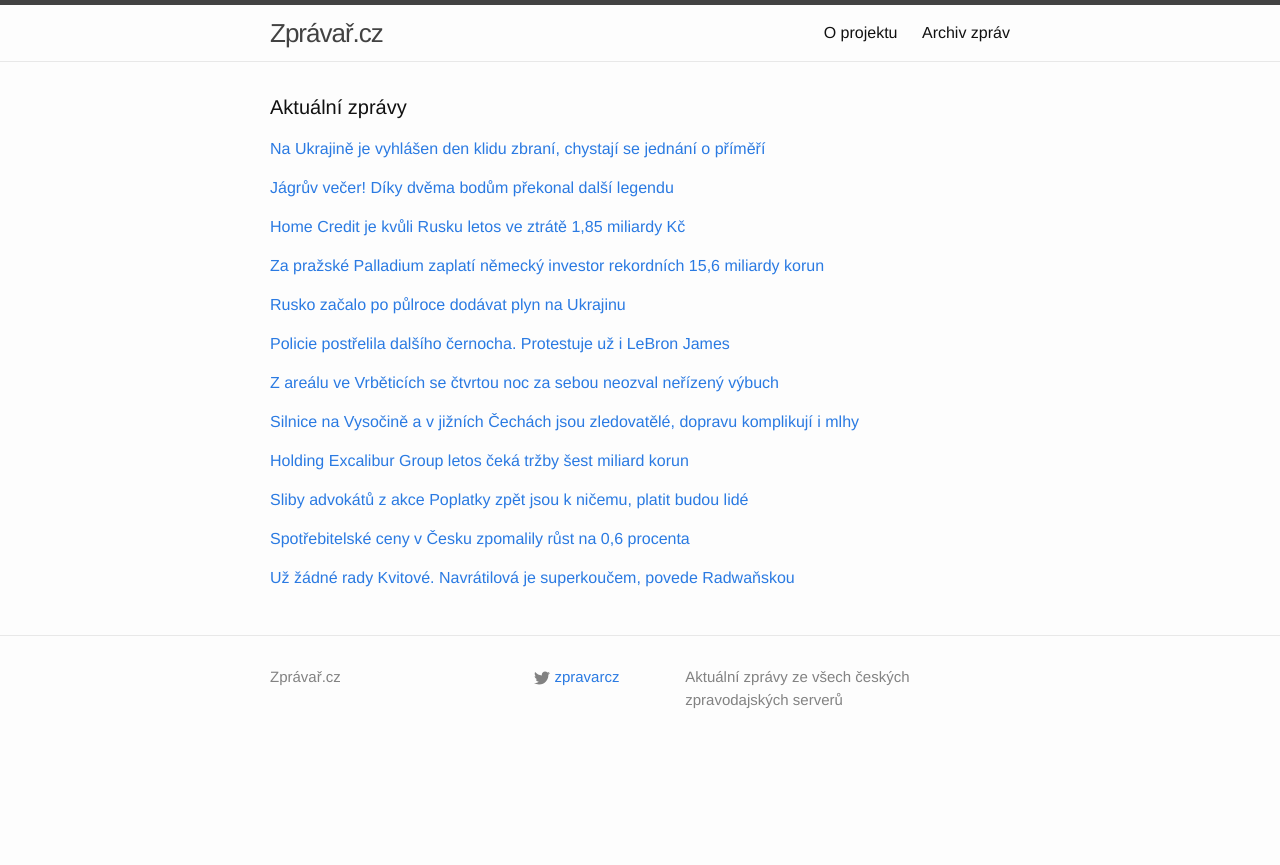
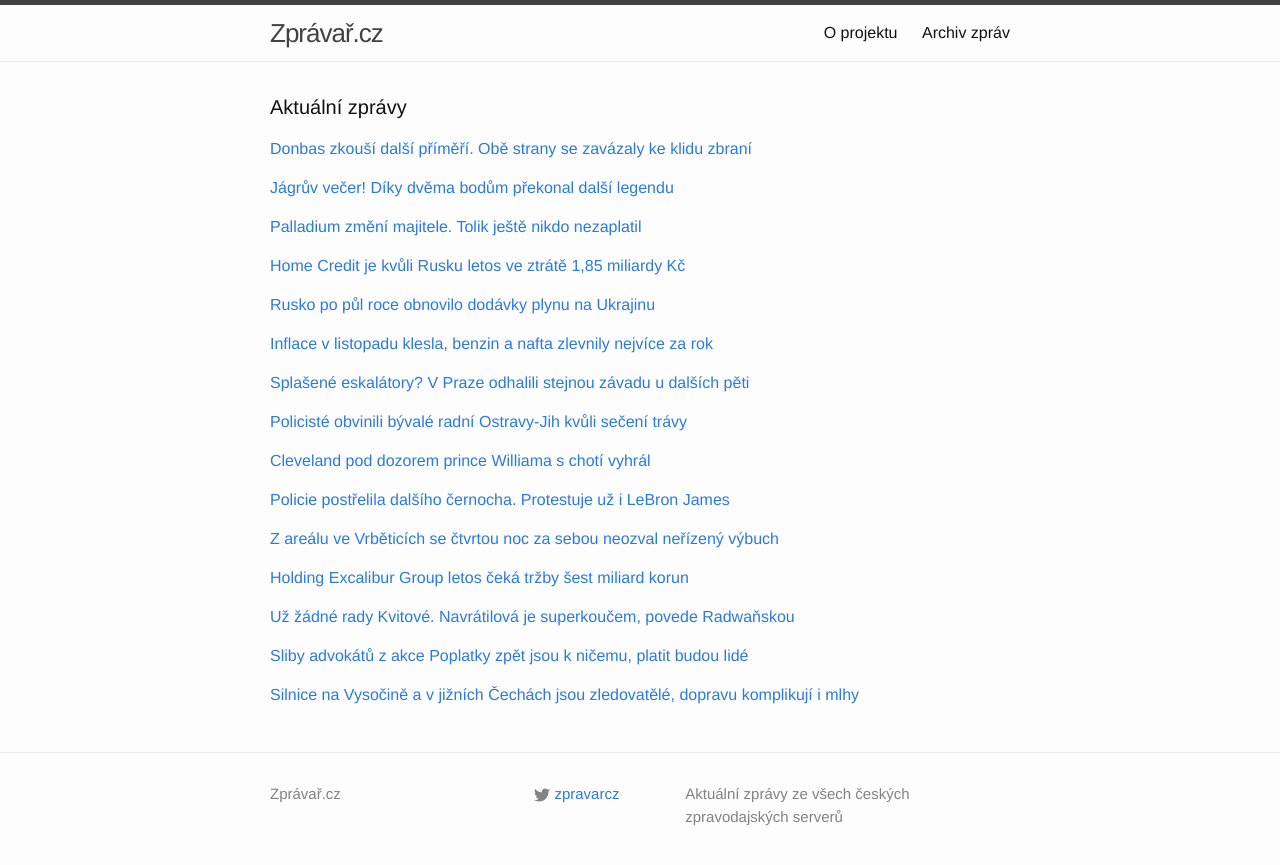
Before and after one commit to adliska/zpravar, a Jekyll site: the page built from index.html, in a window 1280 px wide. Shown: the top 865 px of the page. Built offline with Jekyll 4.4.1, drawn with Linux system fonts in a browser that asks for light colours.

Commit message:
zpravar news update

```diff
--- a/index.html
+++ b/index.html
@@ -5,9 +5,10 @@ layout: default
 <div class="home">
     <h1 class="page-heading">Aktuální zprávy</h1>
 
-<p><a href="javascript:;" onclick="toggle_visibility('zpravy0')">Na Ukrajině je vyhlášen den klidu zbraní, chystají se jednání o příměří </a></p>
+<p><a href="javascript:;" onclick="toggle_visibility('zpravy0')">Donbas zkouší další příměří. Obě strany se zavázaly ke klidu zbraní</a></p>
 <div id="zpravy0" style="display:none">
 <ul>
+<li><a href=http://www.tyden.cz/rubriky/zahranici/rusko-a-okoli/donbas-zkousi-dalsi-primeri-obe-strany-se-zavazaly-ke-klidu-zbrani_326697.html>Donbas zkouší další příměří. Obě strany se zavázaly ke klidu zbraní - www.tyden.cz</a></li>
 <li><a href=http://www.lidovky.cz/na-ukrajinskem-donbasu-zacalo-dalsi-primeri-fzz-/zpravy-svet.aspx?c=A141209_093217_ln_zahranici_mmu>Na Ukrajině je vyhlášen den klidu zbraní, chystají se jednání o příměří  - www.lidovky.cz</a></li>
 <li><a href=http://zpravy.e15.cz/zahranicni/udalosti/v-donbasu-zacalo-dalsi-primeri-moskva-zprostredkuje-jednani-1144304>V Donbasu začalo další příměří, Moskva zprostředkuje jednání - zpravy.e15.cz</a></li>
 <li><a href=http://www.ceskenoviny.cz/zpravy/zpravy/na-ukrajinskem-donbasu-zacalo-dalsi-primeri/1156637>Na ukrajinském Donbasu začalo další příměří - www.ceskenoviny.cz</a></li>
@@ -30,8 +31,19 @@ layout: default
 <li><a href=http://hokej.idnes.cz/jagr-reziroval-vyhru-new-jersey-das-/nhl.aspx?c=A141209_071727_nhl_Mkr>Jágr v jubilejním 1500. startu v NHL režíroval výhru New Jersey - hokej.idnes.cz</a></li>
 <li><a href=http://www.sportovninoviny.cz/zpravy/jagr-v-jubilejnim-1500-zapase-v-nhl-prekonal-dalsi-legendu/1156663>Jágr v jubilejním 1500. zápase v NHL překonal další legendu - www.sportovninoviny.cz</a></li>
 </ul>
-</div><p><a href="javascript:;" onclick="toggle_visibility('zpravy2')">Home Credit je kvůli Rusku letos ve ztrátě 1,85 miliardy Kč</a></p>
+</div><p><a href="javascript:;" onclick="toggle_visibility('zpravy2')">Palladium změní majitele. Tolik ještě nikdo nezaplatil</a></p>
 <div id="zpravy2" style="display:none">
+<ul>
+<li><a href=http://zpravy.aktualne.cz/ekonomika/palladium-zmeni-majitele-tolik-jeste-nikdo-nezaplatil/r~92f899b87f7b11e4bdad0025900fea04/>Palladium změní majitele. Tolik ještě nikdo nezaplatil - zpravy.aktualne.cz</a></li>
+<li><a href=http://www.rozhlas.cz/_zprava/za-prazske-palladium-zaplati-nemecky-investor-rekordnich-156-miliardy-korun--1430236>Za pražské Palladium zaplatí německý investor rekordních 15,6 miliardy korun - www.rozhlas.cz</a></li>
+<li><a href=http://www.denik.cz/ekonomika/nemecka-union-investment-koupi-palladium-za-565-milionu-eur-20141209.html>Německá Union Investment koupí Palladium za 565 milionů eur - www.denik.cz</a></li>
+<li><a href=http://byznys.lidovky.cz/nemci-koupi-obchodni-centrum-palladium-za-pul-miliardy-eur-pa6-/firmy-trhy.aspx?c=A141209_072142_firmy-trhy_sk>Němci koupí obchodní centrum Palladium. Za půl miliardy eur  - byznys.lidovky.cz</a></li>
+<li><a href=http://zpravy.e15.cz/byznys/reality-a-stavebnictvi/nemecka-union-investment-pry-koupi-za-15-miliard-palladium-1144270>Německá Union Investment prý koupí za 15 miliard Palladium - zpravy.e15.cz</a></li>
+<li><a href=http://www.financninoviny.cz/zpravodajstvi/zpravy/nemecka-union-investment-koupi-palladium-za-565-milionu-eur/1156636>Německá Union Investment koupí Palladium za 565 milionů eur - www.financninoviny.cz</a></li>
+<li><a href=http://www.financninoviny.cz/zpravodajstvi/zpravy/hn-nemecka-union-investment-koupi-palladium-za-565-milionu-eur/1156636>HN: Německá Union Investment koupí Palladium za 565 milionů eur - www.financninoviny.cz</a></li>
+</ul>
+</div><p><a href="javascript:;" onclick="toggle_visibility('zpravy3')">Home Credit je kvůli Rusku letos ve ztrátě 1,85 miliardy Kč</a></p>
+<div id="zpravy3" style="display:none">
 <ul>
 <li><a href=http://echo24.cz/a/wTXy6>Home Credit je kvůli Rusku letos ve ztrátě 1,85 miliardy Kč - echo24.cz</a></li>
 <li><a href=http://ekonomika.idnes.cz/home-credit-ve-ztrate-1-85-miliard-dnu-/ekonomika.aspx?c=A141209_072917_ekonomika_fer>Situace v Rusku dostala Home Credit do ztráty 1,85 miliardy - ekonomika.idnes.cz</a></li>
@@ -41,19 +53,10 @@ layout: default
 <li><a href=http://zpravy.aktualne.cz/ekonomika/home-credit-je-kvuli-rusku-letos-ve-ztrate-1-85-miliardy-kc/r~df75b0b07f6b11e490f70025900fea04/>Home Credit je kvůli Rusku letos ve ztrátě 1,85 miliardy Kč - zpravy.aktualne.cz</a></li>
 <li><a href=http://www.financninoviny.cz/zpravodajstvi/zpravy/skupina-home-credit-kvuli-rusku-letos-ve-ztrate-1-85-miliardy-kc/1156650>Skupina Home Credit kvůli Rusku letos ve ztrátě 1,85 miliardy Kč - www.financninoviny.cz</a></li>
 </ul>
-</div><p><a href="javascript:;" onclick="toggle_visibility('zpravy3')">Za pražské Palladium zaplatí německý investor rekordních 15,6 miliardy korun</a></p>
-<div id="zpravy3" style="display:none">
-<ul>
-<li><a href=http://www.rozhlas.cz/_zprava/za-prazske-palladium-zaplati-nemecky-investor-rekordnich-156-miliardy-korun--1430236>Za pražské Palladium zaplatí německý investor rekordních 15,6 miliardy korun - www.rozhlas.cz</a></li>
-<li><a href=http://www.denik.cz/ekonomika/nemecka-union-investment-koupi-palladium-za-565-milionu-eur-20141209.html>Německá Union Investment koupí Palladium za 565 milionů eur - www.denik.cz</a></li>
-<li><a href=http://byznys.lidovky.cz/nemci-koupi-obchodni-centrum-palladium-za-pul-miliardy-eur-pa6-/firmy-trhy.aspx?c=A141209_072142_firmy-trhy_sk>Němci koupí obchodní centrum Palladium. Za půl miliardy eur  - byznys.lidovky.cz</a></li>
-<li><a href=http://zpravy.e15.cz/byznys/reality-a-stavebnictvi/nemecka-union-investment-pry-koupi-za-15-miliard-palladium-1144270>Německá Union Investment prý koupí za 15 miliard Palladium - zpravy.e15.cz</a></li>
-<li><a href=http://www.financninoviny.cz/zpravodajstvi/zpravy/nemecka-union-investment-koupi-palladium-za-565-milionu-eur/1156636>Německá Union Investment koupí Palladium za 565 milionů eur - www.financninoviny.cz</a></li>
-<li><a href=http://www.financninoviny.cz/zpravodajstvi/zpravy/hn-nemecka-union-investment-koupi-palladium-za-565-milionu-eur/1156636>HN: Německá Union Investment koupí Palladium za 565 milionů eur - www.financninoviny.cz</a></li>
-</ul>
-</div><p><a href="javascript:;" onclick="toggle_visibility('zpravy4')">Rusko začalo po půlroce dodávat plyn na Ukrajinu</a></p>
+</div><p><a href="javascript:;" onclick="toggle_visibility('zpravy4')">Rusko po půl roce obnovilo dodávky plynu na Ukrajinu</a></p>
 <div id="zpravy4" style="display:none">
 <ul>
+<li><a href=http://www.novinky.cz/ekonomika/355793-rusko-po-pul-roce-obnovilo-dodavky-plynu-na-ukrajinu.html>Rusko po půl roce obnovilo dodávky plynu na Ukrajinu - www.novinky.cz</a></li>
 <li><a href=http://ekonomika.idnes.cz/rusko-opet-zacalo-dodavat-plyn-na-ukrajinu-f2e-/eko-zahranicni.aspx?c=A141209_084841_eko-zahranicni_fer>Rusko začalo po půlroce dodávat plyn na Ukrajinu - ekonomika.idnes.cz</a></li>
 <li><a href=http://zpravy.e15.cz/byznys/prumysl-a-energetika/rusko-po-sesti-mesicich-obnovilo-dodavky-plynu-na-ukrajinu-1144293>Rusko po šesti měsících obnovilo dodávky plynu na Ukrajinu - zpravy.e15.cz</a></li>
 <li><a href=http://www.ceskatelevize.cz/ct24/ekonomika/294900-po-pulroce-se-ruske-plynovody-na-ukrajinu-znovu-spustily/>Po půlroce se ruské plynovody na Ukrajinu znovu spustily - www.ceskatelevize.cz</a></li>
@@ -61,55 +64,82 @@ layout: default
 <li><a href=http://www.ceskatelevize.cz/ct24/ekonomika/294900-po-pul-roce-se-ruske-plynovody-na-ukrajinu-znovu-spustily/>Po půl roce se ruské plynovody na Ukrajinu znovu spustily - www.ceskatelevize.cz</a></li>
 <li><a href=http://www.financninoviny.cz/zpravodajstvi/zpravy/rusko-po-sesti-mesicich-obnovilo-dodavky-plynu-na-ukrajinu/1156677>Rusko po šesti měsících obnovilo dodávky plynu na Ukrajinu - www.financninoviny.cz</a></li>
 </ul>
-</div><p><a href="javascript:;" onclick="toggle_visibility('zpravy5')">Policie postřelila dalšího černocha. Protestuje už i LeBron James</a></p>
+</div><p><a href="javascript:;" onclick="toggle_visibility('zpravy5')">Inflace v listopadu klesla, benzin a nafta zlevnily nejvíce za rok</a></p>
 <div id="zpravy5" style="display:none">
+<ul>
+<li><a href=http://ekonomika.idnes.cz/inflace-zpomalila-zlevnily-potraviny-a-pohonne-hmoty-pfv-/ekonomika.aspx?c=A141209_094112_ekonomika_fih>Inflace v listopadu klesla, benzin a nafta zlevnily nejvíce za rok - ekonomika.idnes.cz</a></li>
+<li><a href=http://zpravy.aktualne.cz/ekonomika/zdrazovani-zpomalilo-oproti-rijnu-ceny-dokonce-klesly/r~7468b34e7f7f11e4b6d20025900fea04/>Zdražování zpomalilo, oproti říjnu ceny dokonce klesly - zpravy.aktualne.cz</a></li>
+<li><a href=http://zpravy.e15.cz/domaci/ekonomika/inflace-zpomalila-na-0-6-procenta-rada-zbozi-zlevnila-1144302>Inflace zpomalila na 0,6 procenta. Řada zboží zlevnila - zpravy.e15.cz</a></li>
+<li><a href=http://www.denik.cz/ekonomika/spotrebitelske-ceny-v-cesku-zpomalily-rust-na-0-6-procenta-20141209.html>Spotřebitelské ceny v Česku zpomalily růst na 0,6 procenta - www.denik.cz</a></li>
+<li><a href=http://www.novinky.cz/ekonomika/355797-inflace-v-cesku-mirne-zpomalila-ceny-stouply-o-0-6-procenta.html>Inflace v Česku mírně zpomalila, ceny stouply o 0,6 procenta - www.novinky.cz</a></li>
+<li><a href=http://zpravy.e15.cz/domaci/ekonomika/inflace-stoupla-o-0-6-procenta-rada-zbozi-zlevnila-1144302>Inflace stoupla o 0,6 procenta. Řada zboží zlevnila - zpravy.e15.cz</a></li>
+</ul>
+</div><p><a href="javascript:;" onclick="toggle_visibility('zpravy6')">Splašené eskalátory? V Praze odhalili stejnou závadu u dalších pěti</a></p>
+<div id="zpravy6" style="display:none">
+<ul>
+<li><a href=http://www.novinky.cz/ekonomika/355801-splasene-eskalatory-v-praze-odhalili-stejnou-zavadu-u-dalsich-peti.html>Splašené eskalátory? V Praze odhalili stejnou závadu u dalších pěti - www.novinky.cz</a></li>
+<li><a href=http://zpravy.aktualne.cz/regiony/praha/pet-eskalatoru-v-metru-ma-vadu-kvuli-niz-se-zranili-lide/r~5a4107327f7f11e4bdad0025900fea04/>Pět eskalátorů na Můstku má vadu, kvůli níž se zranili lidé - zpravy.aktualne.cz</a></li>
+<li><a href=http://www.financninoviny.cz/zpravodajstvi/zpravy/pet-eskalatoru-v-metru-ma-vadu-kvuli-niz-se-zranili-lide/1156707>Pět eskalátorů v metru má vadu, kvůli níž se zranili lidé - www.financninoviny.cz</a></li>
+<li><a href=http://praha.idnes.cz/vadne-eskalatory-na-mustku-ddo-/praha-zpravy.aspx?c=A141209_085930_praha-zpravy_bur>Nehoda na eskalátoru v metru se mohla opakovat, vadné jsou další čtyři - praha.idnes.cz</a></li>
+</ul>
+</div><p><a href="javascript:;" onclick="toggle_visibility('zpravy7')">Policisté obvinili bývalé radní Ostravy-Jih kvůli sečení trávy</a></p>
+<div id="zpravy7" style="display:none">
+<ul>
+<li><a href=http://ostrava.idnes.cz/policiste-obvinili-byvale-radni-ostravy-jih-kvuli-seceni-travy-pw0-/ostrava-zpravy.aspx?c=A141209_2122990_ostrava-zpravy_jog>Policisté obvinili bývalé radní Ostravy-Jih kvůli sečení trávy - ostrava.idnes.cz</a></li>
+<li><a href=http://www.novinky.cz/domaci/355799-policie-stiha-byvale-radni-ostravy-jihu-mezi-obvinenymi-i-namestek-primatora.html>Policie stíhá bývalé radní Ostravy-Jihu, mezi obviněnými i náměstek primátora - www.novinky.cz</a></li>
+<li><a href=http://www.lidovky.cz/policie-obvinila-12-radnich-z-ostravy-kvuli-zakazkam-na-udrzbu-zelene-1is-/zpravy-domov.aspx?c=A141209_094011_ln_domov_sk>Policie obvinila 12 radních z Ostravy kvůli zakázkám na údržbu zeleně  - www.lidovky.cz</a></li>
+<li><a href=http://echo24.cz/a/w4w4i>Policie obvinila 12 bývalých radních Ostravy-Jihu - echo24.cz</a></li>
+</ul>
+</div><p><a href="javascript:;" onclick="toggle_visibility('zpravy8')">Cleveland pod dozorem prince Williama s chotí vyhrál</a></p>
+<div id="zpravy8" style="display:none">
+<ul>
+<li><a href=http://sport.aktualne.cz/cleveland-pod-dozorem-prince-williama-s-choti-porazil-brookl/r~3da3755e7f8111e49e4b0025900fea04/>Cleveland pod dozorem prince Williama s chotí vyhrál - sport.aktualne.cz</a></li>
+<li><a href=http://sport.idnes.cz/basketbal-nba-00c-/basket.aspx?c=A141209_094237_sport-basket_rou>Cleveland pod dohledem prince Williama s chotí zdolal v NBA Brooklyn - sport.idnes.cz</a></li>
+<li><a href=http://www.denik.cz/ostatni_sport/nba-princ-william-zasel-na-cleveland-prinesl-nam-stesti-rekl-lebron-james-201412.html>NBA: Princ William zašel na Cleveland. Přinesl nám štěstí, řekl LeBron James - www.denik.cz</a></li>
+<li><a href=http://www.sportovninoviny.cz/zpravy/cleveland-pod-dozorem-prince-williama-s-choti-porazil-brooklyn/1156706>Cleveland pod dozorem prince Williama s chotí porazil Brooklyn - www.sportovninoviny.cz</a></li>
+</ul>
+</div><p><a href="javascript:;" onclick="toggle_visibility('zpravy9')">Policie postřelila dalšího černocha. Protestuje už i LeBron James</a></p>
+<div id="zpravy9" style="display:none">
 <ul>
 <li><a href=http://echo24.cz/a/iEvVb>Policie postřelila dalšího černocha. Protestuje už i LeBron James - echo24.cz</a></li>
 <li><a href=http://www.ceskenoviny.cz/zpravy/zpravy/protesty-proti-zabiti-cernochu-policisty-v-usa-byly-bez-nasili/1156629>Protesty proti zabití černochů policisty v USA byly bez násilí - www.ceskenoviny.cz</a></li>
 <li><a href=http://zpravy.idnes.cz/dalsi-postreleny-cernoch-v-usa-svedci-tvrdi-ze-se-policistovi-vzdaval-1eh-/zahranicni.aspx?c=A141209_064332_zahranicni_wlk>Další postřelený černoch v USA. Svědci tvrdí, že se policistovi vzdával - zpravy.idnes.cz</a></li>
 <li><a href=http://www.ceskenoviny.cz/zpravy/zpravy/dalsi-sporne-postreleni-cernocha-policistou-budi-vasne-na-floride/1156629>Další sporné postřelení černocha policistou budí vášně na Floridě - www.ceskenoviny.cz</a></li>
 </ul>
-</div><p><a href="javascript:;" onclick="toggle_visibility('zpravy6')">Z areálu ve Vrběticích se čtvrtou noc za sebou neozval neřízený výbuch</a></p>
-<div id="zpravy6" style="display:none">
+</div><p><a href="javascript:;" onclick="toggle_visibility('zpravy10')">Z areálu ve Vrběticích se čtvrtou noc za sebou neozval neřízený výbuch</a></p>
+<div id="zpravy10" style="display:none">
 <ul>
 <li><a href=http://www.denik.cz/z_domova/z-arealu-ve-vrbeticich-se-ctvrtou-noc-za-sebou-neozval-nerizeny-vybuch-20141209.html>Z areálu ve Vrběticích se čtvrtou noc za sebou neozval neřízený výbuch - www.denik.cz</a></li>
 <li><a href=http://www.lidovky.cz/z-vrbetic-se-ctvrtou-noc-za-sebou-neozval-nerizeny-vybuch-p38-/zpravy-domov.aspx?c=A141209_075840_ln_domov_sk>Z Vrbětic se čtvrtou noc za sebou neozval neřízený výbuch  - www.lidovky.cz</a></li>
 <li><a href=http://zpravy.aktualne.cz/domaci/z-vrbetic-se-ctvrtou-noc-za-sebou-neozval-nerizeny-vybuch/r~caec15ce7f6d11e48ee3002590604f2e/>Z Vrbětic se čtvrtou noc za sebou neozval neřízený výbuch - zpravy.aktualne.cz</a></li>
 <li><a href=http://www.ceskenoviny.cz/zpravy/zpravy/z-vrbetic-se-ctvrtou-noc-za-sebou-neozval-nerizeny-vybuch/1156659>Z Vrbětic se čtvrtou noc za sebou neozval neřízený výbuch - www.ceskenoviny.cz</a></li>
 </ul>
-</div><p><a href="javascript:;" onclick="toggle_visibility('zpravy7')">Silnice na Vysočině a v jižních Čechách jsou zledovatělé, dopravu komplikují i mlhy</a></p>
-<div id="zpravy7" style="display:none">
+</div><p><a href="javascript:;" onclick="toggle_visibility('zpravy11')">Holding Excalibur Group letos čeká tržby šest miliard korun</a></p>
+<div id="zpravy11" style="display:none">
+<ul>
+<li><a href=http://www.denik.cz/ekonomika/holding-excalibur-group-letos-ceka-trzby-sest-miliard-korun-20141209.html>Holding Excalibur Group letos čeká tržby šest miliard korun - www.denik.cz</a></li>
+<li><a href=http://zpravy.e15.cz/byznys/prumysl-a-energetika/excalibur-hleda-zapadniho-partnera-ceka-trzby-sest-miliard-1144208>Excalibur hledá západního partnera, čeká tržby šest miliard - zpravy.e15.cz</a></li>
+<li><a href=http://zpravy.e15.cz/byznys/prumysl-a-energetika/excalibur-hleda-zapadniho-partnera-1144208>Excalibur hledá západního partnera - zpravy.e15.cz</a></li>
+</ul>
+</div><p><a href="javascript:;" onclick="toggle_visibility('zpravy12')">Už žádné rady Kvitové. Navrátilová je superkoučem, povede Radwaňskou</a></p>
+<div id="zpravy12" style="display:none">
+<ul>
+<li><a href=http://www.denik.cz/tenis/uz-zadne-rady-kvitove-navratilova-je-superkoucem-povede-radwanskou-20141209.html>Už žádné rady Kvitové. Navrátilová je superkoučem, povede Radwaňskou - www.denik.cz</a></li>
+<li><a href=http://sport.aktualne.cz/navratilova-bude-superkoucem-tenisove-sestky-radwanske/r~8def09787f7311e48477002590604f2e/>Navrátilová bude "superkoučem" tenisové šestky Radwaňské - sport.aktualne.cz</a></li>
+<li><a href=http://www.sportovninoviny.cz/zpravy/navratilova-bude-superkoucem-tenisove-sestky-radwanske/1156672>Navrátilová bude "superkoučem" tenisové šestky Radwaňské - www.sportovninoviny.cz</a></li>
+</ul>
+</div><p><a href="javascript:;" onclick="toggle_visibility('zpravy13')">Sliby advokátů z akce Poplatky zpět jsou k ničemu, platit budou lidé</a></p>
+<div id="zpravy13" style="display:none">
+<ul>
+<li><a href=http://www.novinky.cz/finance/355777-sliby-advokatu-z-akce-poplatky-zpet-jsou-k-nicemu-platit-budou-lide.html>Sliby advokátů z akce Poplatky zpět jsou k ničemu, platit budou lidé - www.novinky.cz</a></li>
+<li><a href=http://www.novinky.cz/finance/355777-sliby-advokatu-z-akce-poplatky-zpet-jsou-k-nicemu-prohru-zaplati-lide.html>Sliby advokátů z akce Poplatky zpět jsou k ničemu, prohru zaplatí lidé - www.novinky.cz</a></li>
+<li><a href=http://www.novinky.cz/finance/355777-sliby-advokatu-z-akce-poplatky-zpet-nejsou-k-nicemu-prohru-zaplati-lide.html>Sliby advokátů z akce Poplatky zpět nejsou k ničemu, prohru zaplatí lidé - www.novinky.cz</a></li>
+</ul>
+</div><p><a href="javascript:;" onclick="toggle_visibility('zpravy14')">Silnice na Vysočině a v jižních Čechách jsou zledovatělé, dopravu komplikují i mlhy</a></p>
+<div id="zpravy14" style="display:none">
 <ul>
 <li><a href=http://www.rozhlas.cz/_zprava/silnice-na-vysocine-a-v-jiznich-cechach-jsou-zledovatele-dopravu-komplikuji-i-mlhy--1430202>Silnice na Vysočině a v jižních Čechách jsou zledovatělé, dopravu komplikují i mlhy - www.rozhlas.cz</a></li>
 <li><a href=http://www.ceskenoviny.cz/zpravy/zpravy/silnice-mohou-byt-kluzke-mrzne-a-je-mlha/1156657>Silnice mohou být kluzké, mrzne a je mlha - www.ceskenoviny.cz</a></li>
 <li><a href=http://www.denik.cz/z_domova/silnice-na-zlinsku-namrzaji-opatrnost-je-na-miste-20141209.html>Silnice na Zlínsku namrzají, opatrnost je na místě - www.denik.cz</a></li>
 </ul>
-</div><p><a href="javascript:;" onclick="toggle_visibility('zpravy8')">Holding Excalibur Group letos čeká tržby šest miliard korun</a></p>
-<div id="zpravy8" style="display:none">
-<ul>
-<li><a href=http://www.denik.cz/ekonomika/holding-excalibur-group-letos-ceka-trzby-sest-miliard-korun-20141209.html>Holding Excalibur Group letos čeká tržby šest miliard korun - www.denik.cz</a></li>
-<li><a href=http://zpravy.e15.cz/byznys/prumysl-a-energetika/excalibur-hleda-zapadniho-partnera-ceka-trzby-sest-miliard-1144208>Excalibur hledá západního partnera, čeká tržby šest miliard - zpravy.e15.cz</a></li>
-<li><a href=http://zpravy.e15.cz/byznys/prumysl-a-energetika/excalibur-hleda-zapadniho-partnera-1144208>Excalibur hledá západního partnera - zpravy.e15.cz</a></li>
-</ul>
-</div><p><a href="javascript:;" onclick="toggle_visibility('zpravy9')">Sliby advokátů z akce Poplatky zpět jsou k ničemu, platit budou lidé</a></p>
-<div id="zpravy9" style="display:none">
-<ul>
-<li><a href=http://www.novinky.cz/finance/355777-sliby-advokatu-z-akce-poplatky-zpet-jsou-k-nicemu-platit-budou-lide.html>Sliby advokátů z akce Poplatky zpět jsou k ničemu, platit budou lidé - www.novinky.cz</a></li>
-<li><a href=http://www.novinky.cz/finance/355777-sliby-advokatu-z-akce-poplatky-zpet-jsou-k-nicemu-prohru-zaplati-lide.html>Sliby advokátů z akce Poplatky zpět jsou k ničemu, prohru zaplatí lidé - www.novinky.cz</a></li>
-<li><a href=http://www.novinky.cz/finance/355777-sliby-advokatu-z-akce-poplatky-zpet-nejsou-k-nicemu-prohru-zaplati-lide.html>Sliby advokátů z akce Poplatky zpět nejsou k ničemu, prohru zaplatí lidé - www.novinky.cz</a></li>
-</ul>
-</div><p><a href="javascript:;" onclick="toggle_visibility('zpravy10')">Spotřebitelské ceny v Česku zpomalily růst na 0,6 procenta</a></p>
-<div id="zpravy10" style="display:none">
-<ul>
-<li><a href=http://www.denik.cz/ekonomika/spotrebitelske-ceny-v-cesku-zpomalily-rust-na-0-6-procenta-20141209.html>Spotřebitelské ceny v Česku zpomalily růst na 0,6 procenta - www.denik.cz</a></li>
-<li><a href=http://www.novinky.cz/ekonomika/355797-inflace-v-cesku-mirne-zpomalila-ceny-stouply-o-0-6-procenta.html>Inflace v Česku mírně zpomalila, ceny stouply o 0,6 procenta - www.novinky.cz</a></li>
-<li><a href=http://zpravy.e15.cz/domaci/ekonomika/inflace-stoupla-o-0-6-procenta-rada-zbozi-zlevnila-1144302>Inflace stoupla o 0,6 procenta. Řada zboží zlevnila - zpravy.e15.cz</a></li>
-</ul>
-</div><p><a href="javascript:;" onclick="toggle_visibility('zpravy11')">Už žádné rady Kvitové. Navrátilová je superkoučem, povede Radwaňskou</a></p>
-<div id="zpravy11" style="display:none">
-<ul>
-<li><a href=http://www.denik.cz/tenis/uz-zadne-rady-kvitove-navratilova-je-superkoucem-povede-radwanskou-20141209.html>Už žádné rady Kvitové. Navrátilová je superkoučem, povede Radwaňskou - www.denik.cz</a></li>
-<li><a href=http://sport.aktualne.cz/navratilova-bude-superkoucem-tenisove-sestky-radwanske/r~8def09787f7311e48477002590604f2e/>Navrátilová bude "superkoučem" tenisové šestky Radwaňské - sport.aktualne.cz</a></li>
-<li><a href=http://www.sportovninoviny.cz/zpravy/navratilova-bude-superkoucem-tenisove-sestky-radwanske/1156672>Navrátilová bude "superkoučem" tenisové šestky Radwaňské - www.sportovninoviny.cz</a></li>
-</ul>
 </div></div>
```
